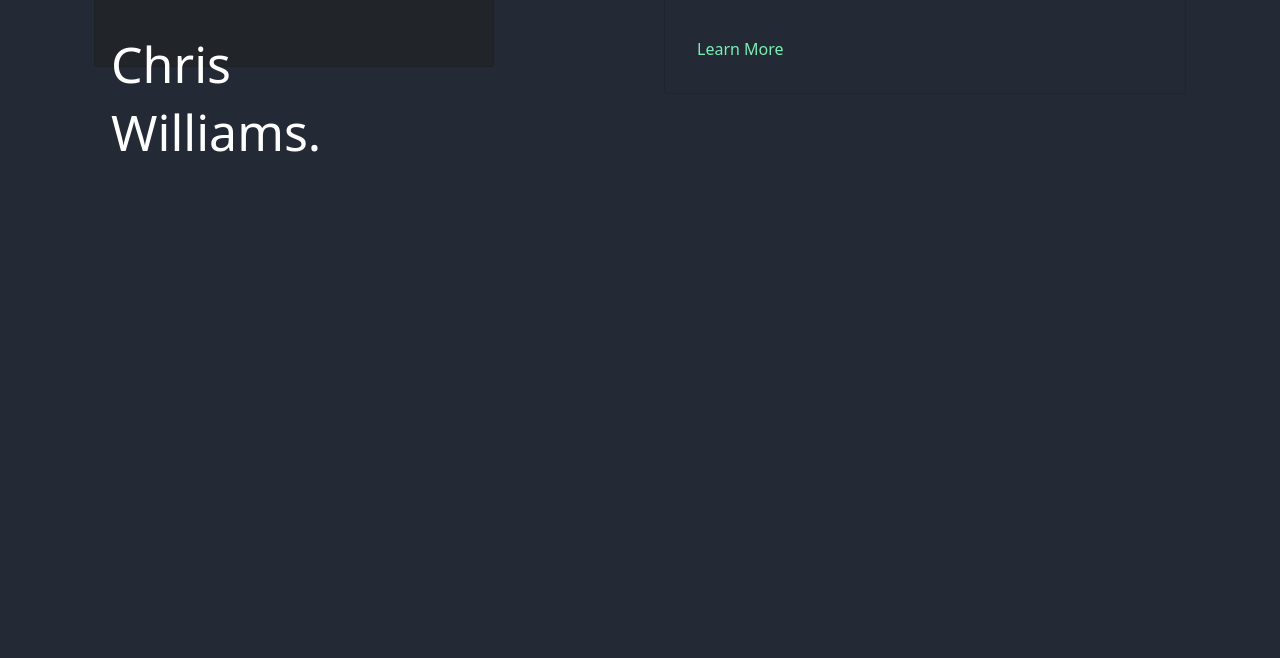
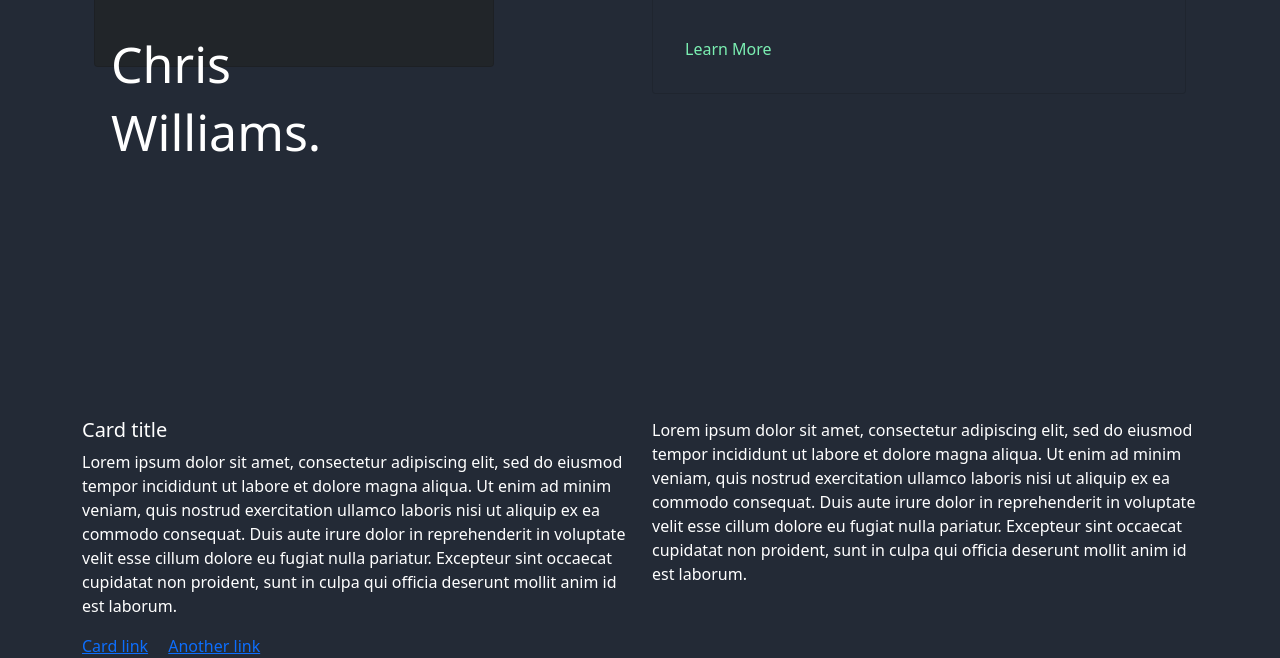
Before and after one commit to Chriswilliams231/main-portfolio, a plain HTML site: page index.html in a window 1280 px wide. Shown: the part 500-1158 px from the top of the page. Before the commit the page ends 800 px from the top, so only its background shows below. Drawn offline with nearby package versions, Linux system fonts and the light colour scheme.

Commit message:
starting dev projects

```diff
--- a/css/style.css
+++ b/css/style.css
@@ -38,3 +38,9 @@ body {
   text-decoration: none;
   color: #7befb2;
 }
+
+.projects {
+  margin-top: 300px;
+  /* max-width: 75%; */
+  color: #ffffff;
+}
--- a/index.html
+++ b/index.html
@@ -52,7 +52,7 @@
     <!-- About Me section -->
     <section>
       <div class="container px-4">
-        <div class="row gx-5">
+        <div class="row gx-4">
           <div class="col">
             <div class="card bg-dark text-white profile">
               <img src="assets/img/IMG_2696.jpeg" class="card-img" alt="..." />
@@ -87,6 +87,38 @@
         </div>
       </div>
     </section>
+    <br />
+
+    <!-- Development Projects -->
+    <section>
+      <div class="container projects">
+        <div class="row gx-4">
+          <div class="col float-start">
+            <h5 class="card-title">Card title</h5>
+            <p class="card-text">
+              Lorem ipsum dolor sit amet, consectetur adipiscing elit, sed do
+              eiusmod tempor incididunt ut labore et dolore magna aliqua. Ut
+              enim ad minim veniam, quis nostrud exercitation ullamco laboris
+              nisi ut aliquip ex ea commodo consequat. Duis aute irure dolor in
+              reprehenderit in voluptate velit esse cillum dolore eu fugiat
+              nulla pariatur. Excepteur sint occaecat cupidatat non proident,
+              sunt in culpa qui officia deserunt mollit anim id est laborum.
+            </p>
+            <a href="#" class="card-link">Card link</a>
+            <a href="#" class="card-link">Another link</a>
+          </div>
+          <div class="col float-end">
+            Lorem ipsum dolor sit amet, consectetur adipiscing elit, sed do
+            eiusmod tempor incididunt ut labore et dolore magna aliqua. Ut enim
+            ad minim veniam, quis nostrud exercitation ullamco laboris nisi ut
+            aliquip ex ea commodo consequat. Duis aute irure dolor in
+            reprehenderit in voluptate velit esse cillum dolore eu fugiat nulla
+            pariatur. Excepteur sint occaecat cupidatat non proident, sunt in
+            culpa qui officia deserunt mollit anim id est laborum.
+          </div>
+        </div>
+      </div>
+    </section>
 
     <!-- Option 1: Bootstrap Bundle with Popper -->
     <script
```
Also changed, not shown: 1 other file.
